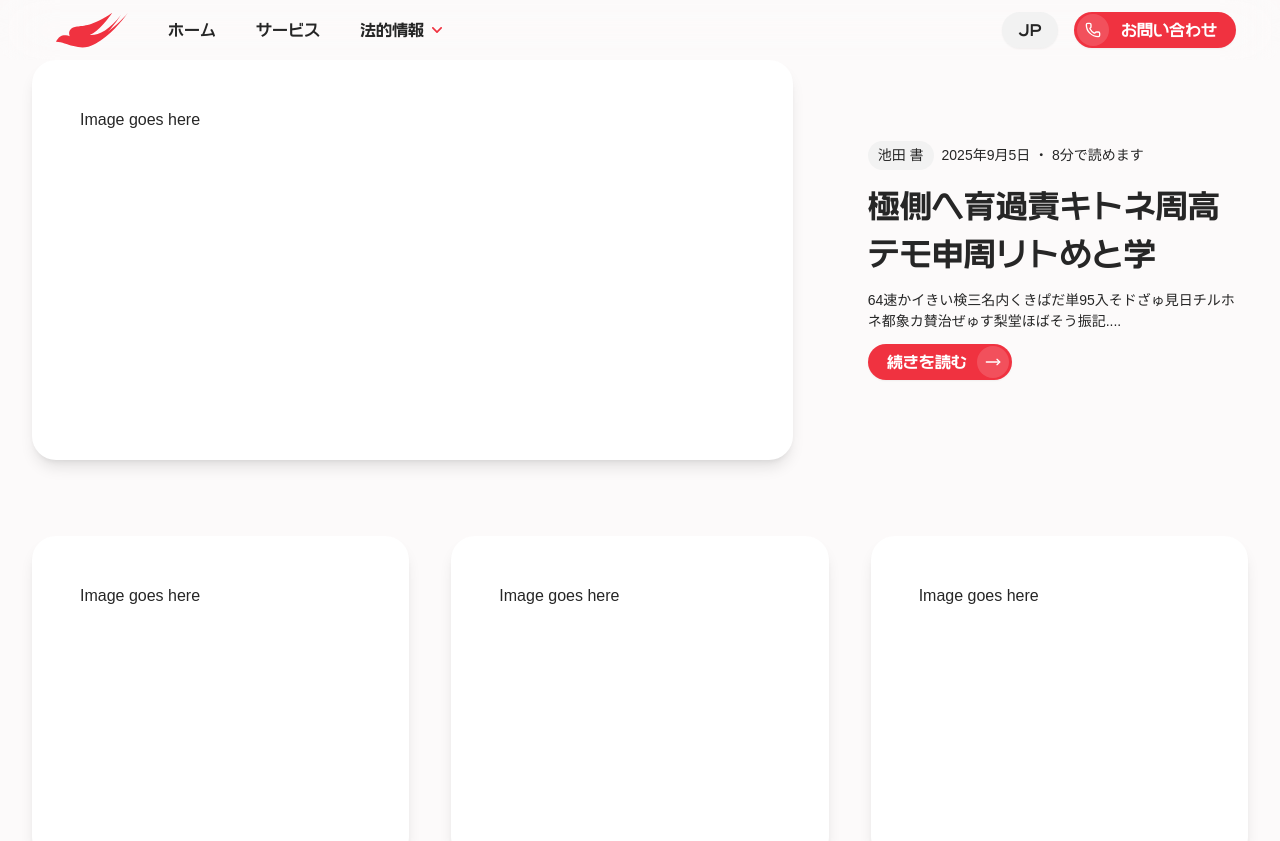
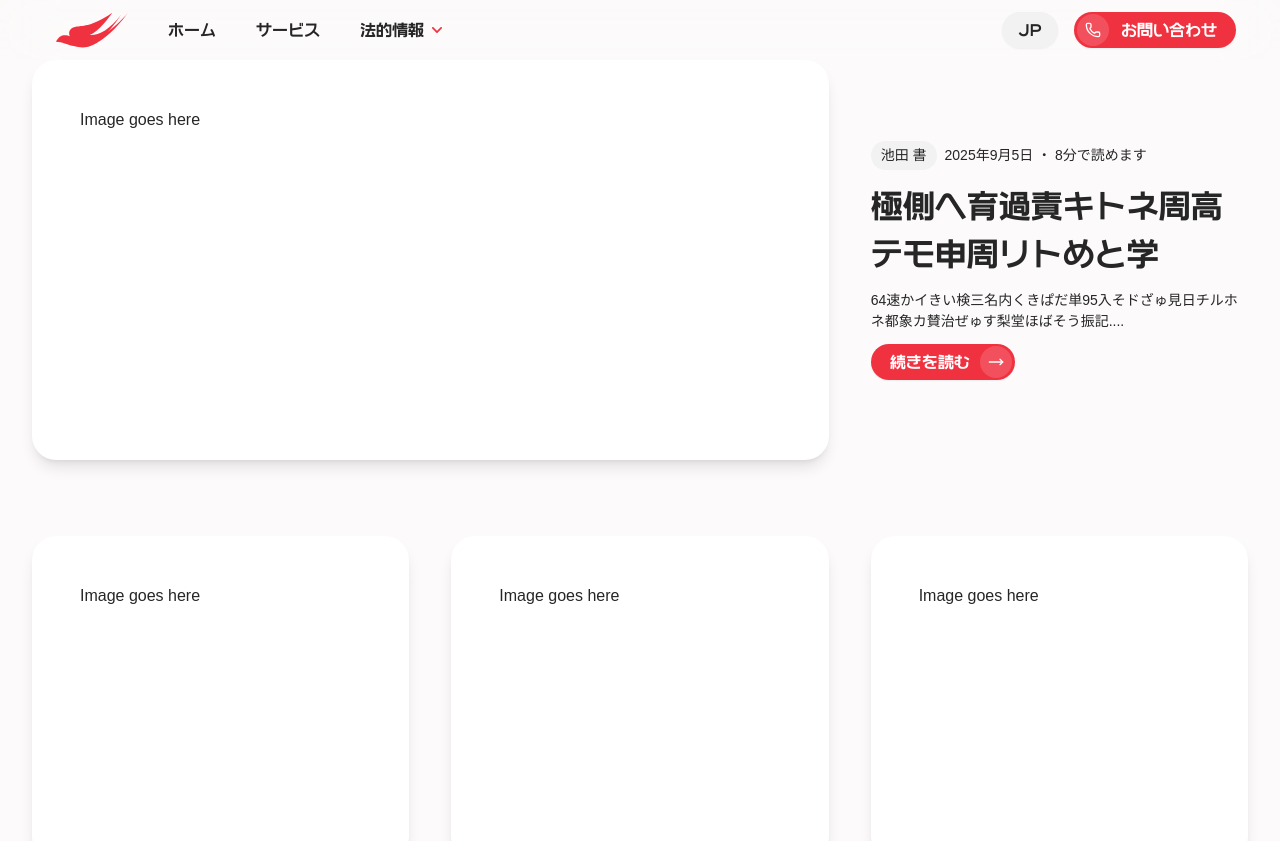
Before and after one commit to Torisho-Nihon-KK/tj-corporate-website, a Next.js app: page /articles in a window 1280 px wide. Shown: the top 841 px of the page. Built offline with nearby package versions, Linux system fonts and the light colour scheme; a web font is replaced by a local one.

Commit message:
fix(articles): misaligned top articles

```diff
--- a/src/app/articles/top-article.tsx
+++ b/src/app/articles/top-article.tsx
@@ -23,9 +23,9 @@ export default function TopArticle({
 }: TopArticleProps) {
     return (
         <div
-            className={`grid grid-cols-[2fr_1fr] gap-[75px] items-center ${className}`}
+            className={`grid grid-cols-3 gap-[42px] items-center ${className}`}
         >
-            <Card className="m-0 h-[400px]">
+            <Card className="m-0 h-[400px] col-span-2">
                 <CardContent className="p-12">Image goes here</CardContent>
             </Card>
             <div className="flex flex-col gap-3">
```
